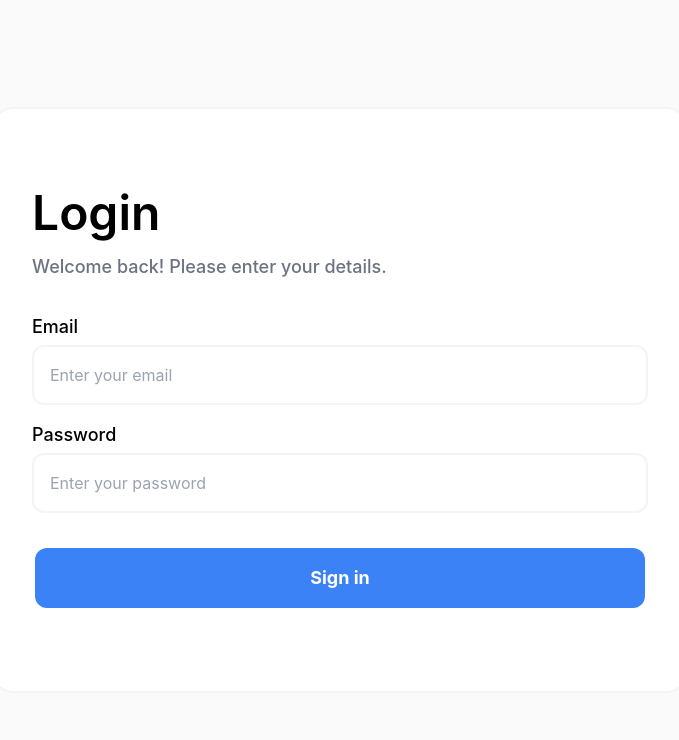
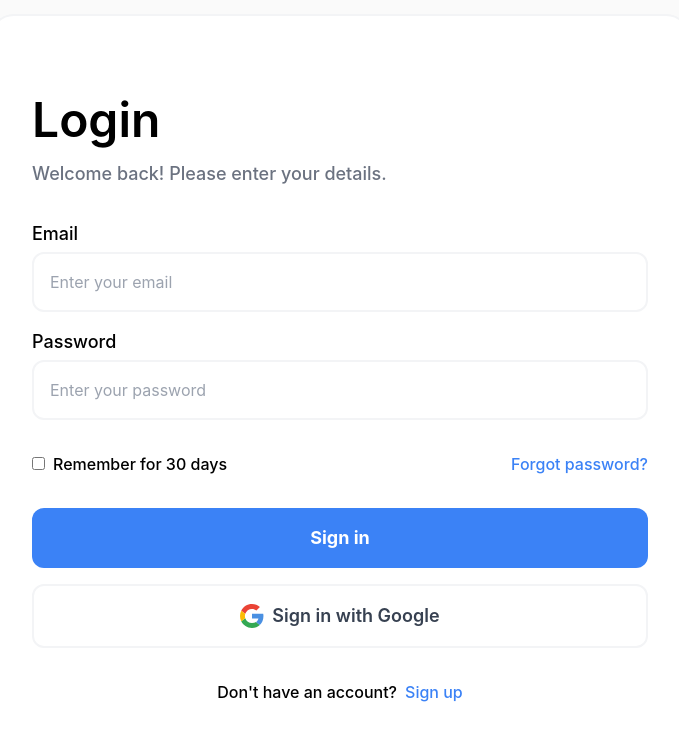
Before and after one commit to gailrayla/CSE480-Project-UGeese, a React (Create React App) app in the folder Desktop/UGeese/frontend/: page /sign-in in a window 1280 px wide. Shown: the top 740 px of the page, without its empty margins (300-979 px from the left). Built offline with nearby package versions, Linux system fonts and the light colour scheme.

Commit message:
Added Signup with Google

```diff
--- a/Desktop/UGeese/frontend/src/auth/forms/signin.js
+++ b/Desktop/UGeese/frontend/src/auth/forms/signin.js
@@ -1,11 +1,8 @@
 import * as React from 'react';
-import { useNavigate } from 'react-router-dom';
 
 export default function SigninForm({ setUser, setAuthState }) {
-  const navigate = useNavigate();
   const [email, setEmail] = React.useState('');
   const [password, setPassword] = React.useState('');
-  const [error, setError] = React.useState(null);
 
   const handleSignIn = async () => {
     try {
@@ -21,15 +18,26 @@
         setAuthState('authenticated');
 
         // Redirect to the home page
-        navigate('/home');
+        // navigate('/home'); // You can uncomment this line if you're using navigation
       } else {
         // Handle sign-in failure (show error message, etc.)
-        setError(response.error);
+        console.error('Sign-in failed:', response.error);
       }
     } catch (error) {
       console.error('Error during sign-in:', error);
-      setError('An unexpected error occurred. Please try again.');
     }
+  };
+
+  const handleGoogleSignIn = async () => {
+    // Placeholder for Google sign-in logic
+    // You can implement this part based on your application's requirements
+    console.log('Google Sign In clicked');
+  };
+
+  const handleForgotPassword = () => {
+    // Placeholder for showing a modal or navigating to a forgot password page
+    // You can implement this based on your application's design
+    console.log('Forgot Password clicked');
   };
 
   return (
@@ -38,42 +46,69 @@
       <p className='font-medium text-lg text-gray-500 mt-4'>
         Welcome back! Please enter your details.
       </p>
-      {/* ... (your existing JSX code) */}
       <div className='mt-8'>
         <div className='flex flex-col'>
           <label className='text-lg font-medium'>Email</label>
           <input
-            type='email'
+            className='w-full border-2 border-gray-100 rounded-xl p-4 mt-1 bg-transparent'
+            placeholder='Enter your email'
             value={email}
             onChange={(e) => setEmail(e.target.value)}
-            className='w-full border-2 border-gray-100 rounded-xl p-4 mt-1 bg-transparent'
-            placeholder='Enter your email'
           />
         </div>
         <div className='flex flex-col mt-4'>
           <label className='text-lg font-medium'>Password</label>
           <input
+            className='w-full border-2 border-gray-100 rounded-xl p-4 mt-1 bg-transparent'
+            placeholder='Enter your password'
             type='password'
             value={password}
             onChange={(e) => setPassword(e.target.value)}
-            className='w-full border-2 border-gray-100 rounded-xl p-4 mt-1 bg-transparent'
-            placeholder='Enter your password'
           />
         </div>
-        {error && (
-          <p className='text-red-500 mt-4 text-sm'>
-            Error: {error}
-          </p>
-        )}
-        {/* ... (your existing JSX code) */}
+        <div className='mt-8 flex justify-between items-center'>
+          <div>
+            <input type='checkbox' id='remember' />
+            <label className='ml-2 font-medium text-base' htmlFor='remember'>
+              Remember for 30 days
+            </label>
+          </div>
+          <button
+            className='font-medium text-base text-blue-500'
+            onClick={handleForgotPassword}
+          >
+            Forgot password?
+          </button>
+        </div>
         <div className='mt-8 flex flex-col gap-y-4'>
           <button
+            className='active:scale-[.98] active:duration-75 transition-all hover:scale-[1.01]  ease-in-out transform py-4 bg-blue-500 rounded-xl text-white font-bold text-lg'
             onClick={handleSignIn}
-            className='active:scale-[.98] active:duration-75 transition-all hover:scale-[1.01]  ease-in-out transform py-4 bg-blue-500 rounded-xl text-white font-bold text-lg'
           >
             Sign in
           </button>
-          {/* ... (your existing JSX code) */}
+          <button
+            className='flex items-center justify-center gap-2 active:scale-[.98] active:duration-75 transition-all hover:scale-[1.01]  ease-in-out transform py-4  rounded-xl text-gray-700 font-semibold text-lg border-2 border-gray-100'
+            onClick={handleGoogleSignIn}
+            >
+            {/* Google logo SVG */}
+            <svg width="24" height="24" viewBox="0 0 24 24" fill="none" xmlns="http://www.w3.org/2000/svg">
+                <path d="M5.26644 9.76453C6.19903 6.93863 8.85469 4.90909 12.0002 4.90909C13.6912 4.90909 15.2184 5.50909 16.4184 6.49091L19.9093 3C17.7821 1.14545 15.0548 0 12.0002 0C7.27031 0 3.19799 2.6983 1.24023 6.65002L5.26644 9.76453Z" fill="#EA4335"/>
+                <path d="M16.0406 18.0142C14.9508 18.718 13.5659 19.0926 11.9998 19.0926C8.86633 19.0926 6.21896 17.0785 5.27682 14.2695L1.2373 17.3366C3.19263 21.2953 7.26484 24.0017 11.9998 24.0017C14.9327 24.0017 17.7352 22.959 19.834 21.0012L16.0406 18.0142Z" fill="#34A853"/>
+                <path d="M19.8342 20.9978C22.0292 18.9503 23.4545 15.9019 23.4545 11.9982C23.4545 11.2891 23.3455 10.5255 23.1818 9.81641H12V14.4528H18.4364C18.1188 16.0119 17.2663 17.2194 16.0407 18.0108L19.8342 20.9978Z" fill="#4A90E2"/>
+                <path d="M5.27698 14.2663C5.03833 13.5547 4.90909 12.7922 4.90909 11.9984C4.90909 11.2167 5.03444 10.4652 5.2662 9.76294L1.23999 6.64844C0.436587 8.25884 0 10.0738 0 11.9984C0 13.918 0.444781 15.7286 1.23746 17.3334L5.27698 14.2663Z" fill="#FBBC05"/>
+            </svg>
+            Sign in with Google
+            </button>
+        </div>
+        <div className='mt-8 flex justify-center items-center'>
+          <p className='font-medium text-base'>Don't have an account?</p>
+          <button
+            onClick={() => setAuthState('signup')}
+            className='ml-2 font-medium text-base text-blue-500'
+          >
+            Sign up
+          </button>
         </div>
       </div>
     </div>
@@ -84,16 +119,7 @@
 const signInApiCall = async ({ email, password }) => {
   // Replace this with your actual sign-in API call logic
   // Example: Make a fetch call to your authentication endpoint
-    const response = await fetch('/api/signin', {
-      method: 'POST',
-      headers: {
-        'Content-Type': 'application/json',
-      },
-      body: JSON.stringify({ email, password }),
-    });
-
   // For simplicity, we'll assume a successful response with a mock user
-    if (response.ok) {
   const userData = {
     id: 1,
     username: 'exampleUser',
@@ -104,12 +130,4 @@
     success: true,
     userData,
   };
-    } else {
-      // If the response is not okay, handle the error
-      const errorResponse = await response.json();
-      return {
-        success: false,
-        error: errorResponse.message || 'Sign-in failed',
 };
-    }
-  };
--- a/Desktop/UGeese/frontend/src/auth/forms/signup.js
+++ b/Desktop/UGeese/frontend/src/auth/forms/signup.js
@@ -10,6 +10,10 @@
 
     const handleSignUp = () => {
         // Add sign-up logic here
+    };
+
+    const handleGoogleSignUp = () => {
+        // Add Google sign-up logic here
     };
 
     return (
@@ -86,6 +90,21 @@
                     Sign up
                 </button>
             </div>
+            <div className='mt-8 flex flex-col gap-y-4'>
+                <button
+                    onClick={handleGoogleSignUp}
+                    className='flex items-center justify-center gap-2 active:scale-[.98] active:duration-75 transition-all hover:scale-[1.01] ease-in-out transform py-4 rounded-xl text-gray-700 font-semibold text-lg border-2 border-gray-100'
+                >
+                    {/* Google logo SVG */}
+                    <svg width="24" height="24" viewBox="0 0 24 24" fill="none" xmlns="http://www.w3.org/2000/svg">
+                        <path d="M5.26644 9.76453C6.19903 6.93863 8.85469 4.90909 12.0002 4.90909C13.6912 4.90909 15.2184 5.50909 16.4184 6.49091L19.9093 3C17.7821 1.14545 15.0548 0 12.0002 0C7.27031 0 3.19799 2.6983 1.24023 6.65002L5.26644 9.76453Z" fill="#EA4335"/>
+                        <path d="M16.0406 18.0142C14.9508 18.718 13.5659 19.0926 11.9998 19.0926C8.86633 19.0926 6.21896 17.0785 5.27682 14.2695L1.2373 17.3366C3.19263 21.2953 7.26484 24.0017 11.9998 24.0017C14.9327 24.0017 17.7352 22.959 19.834 21.0012L16.0406 18.0142Z" fill="#34A853"/>
+                        <path d="M19.8342 20.9978C22.0292 18.9503 23.4545 15.9019 23.4545 11.9982C23.4545 11.2891 23.3455 10.5255 23.1818 9.81641H12V14.4528H18.4364C18.1188 16.0119 17.2663 17.2194 16.0407 18.0108L19.8342 20.9978Z" fill="#4A90E2"/>
+                        <path d="M5.27698 14.2663C5.03833 13.5547 4.90909 12.7922 4.90909 11.9984C4.90909 11.2167 5.03444 10.4652 5.2662 9.76294L1.23999 6.64844C0.436587 8.25884 0 10.0738 0 11.9984C0 13.918 0.444781 15.7286 1.23746 17.3334L5.27698 14.2663Z" fill="#FBBC05"/>
+                    </svg>
+                    Sign up with Google
+                </button>
+            </div>
             <div className='mt-8 flex justify-center items-center'>
                 <p className='font-medium text-base'>Already have an account?</p>
                 <button
--- a/Desktop/UGeese/frontend/src/index.css
+++ b/Desktop/UGeese/frontend/src/index.css
@@ -1,6 +1,7 @@
-@tailwind base;
-@tailwind components;
-@tailwind utilities;
+@import 'tailwindcss/base';
+@import 'tailwindcss/components';
+@import 'tailwindcss/utilities';
+
 
 body {
   margin: 0;
@@ -17,97 +18,3 @@
   font-family: source-code-pro, Menlo, Monaco, Consolas, 'Courier New',
     monospace;
 }
-
-.container {
-  color:#c9ccea;
-  display: flex;
-  flex-direction: column;
-  align-items: center;
-  justify-content: center;
-  min-height: 100vh;
-  background: rgb(39,42,85);
-  background: radial-gradient(circle, #1E2140 0%, #151932 65%);
-}
-
-.container h1 {
-  font-size:2.6rem;
-  margin-bottom:0.2rem;
-}
-
-.container .labels {
-  list-style: none;
-  display: flex;
-  text-transform: uppercase;
-  font-size: .8rem;
-  padding:.3rem .3rem;
-  background-color: #0C0E1B;
-  border-radius: 1.5rem;
-}
-
-.active-label {
-  color: #0C0E1B;
-  background-color: #FE6F6B;
-}
-
-.timer-container {
-  display: flex;
-  flex:2;
-  align-items: center;
-  justify-content: center;
-}
-
-.time-wrapper {
-  display: flex;
-  align-items: center;
-  justify-content: center;
-  height: 15rem;
-  width: 15rem;
-  border-radius: 7.5rem;
-  color:#efefef;
-  background: #151932;
-  font-size: 3.5rem;
-  box-shadow: 1rem 1.5rem 2rem rgba(0,0,0,0.6)
-}
-
-.button-wrapper {
-  display: flex;
-  align-items: center;
-  justify-content: center;
-  padding:2rem
-}
-
-button {
-  color:#efefef;
-  font-size:0.8rem;
-  padding: 0.5rem 1.2rem;
-  border:none;
-  border-radius:3rem;
-  margin:0.2rem;;
-  background:#0C0E1B;
-  min-width: 80px;
-  cursor: pointer;
-}
-
-.button-wrapper button.activve {
-  color: #0C0E1B;
-  background-color: #C9CCEA;
-  border: 1px solid #0C0E1B;
-}
-.form-container {
-  text-align: center;
-}
-.input-wrapper {
-  margin: 1.5rem;
-}
-.input-wrapper input {
-  height: 30px;
-  width: 30px;
-  padding: 2rem;
-  background-color: #0C0E1B;
-  color:#C9CCEA;
-  border: none;
-  border-radius: 50%;
-  margin-right: 0.3rem;
-  text-align: center;
-  font-size: 14pt;
-}
```
Lines whose indentation alone changed are shown as unchanged.
